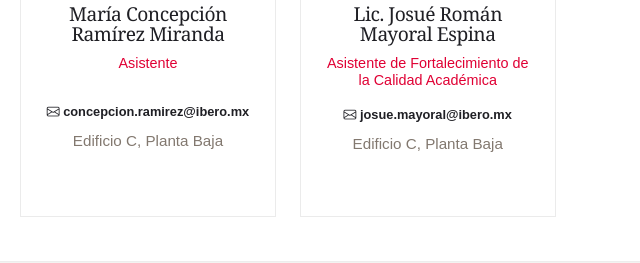
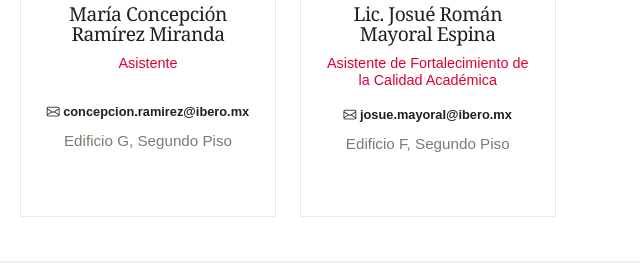
Before and after one commit to HuberGiron/mecatronica-v2, a plain HTML site: page academia/academicos.html in a window 1280 px wide. Shown: the part 900-1163 px from the top of the page, 492-1132 px from the left. Drawn offline with nearby package versions, Linux system fonts and the light colour scheme; a web font is replaced by a local one.

Commit message:
Lugar AFCA

```diff
--- a/academia/academicos.html
+++ b/academia/academicos.html
@@ -134,7 +134,7 @@
 <h2 class="ibero-person-name">María Concepción Ramírez Miranda</h2>
 <div class="ibero-person-role">Asistente</div>
 <a class="ibero-person-email" href="mailto:concepcion.ramirez@ibero.mx"><i class="bi bi-envelope"></i> concepcion.ramirez@ibero.mx</a>
-<div class="ibero-person-location">Edificio C, Planta Baja</div>
+<div class="ibero-person-location">Edificio G, Segundo Piso</div>
 </div>
 </article>
 </div>
@@ -147,7 +147,7 @@
 <h2 class="ibero-person-name">Lic. Josué Román Mayoral Espina</h2>
 <div class="ibero-person-role">Asistente de Fortalecimiento de la Calidad Académica</div>
 <a class="ibero-person-email" href="mailto:josue.mayoral@ibero.mx"><i class="bi bi-envelope"></i> josue.mayoral@ibero.mx</a>
-<div class="ibero-person-location">Edificio C, Planta Baja</div>
+<div class="ibero-person-location">Edificio F, Segundo Piso</div>
 </div>
 </article>
 </div>
```
